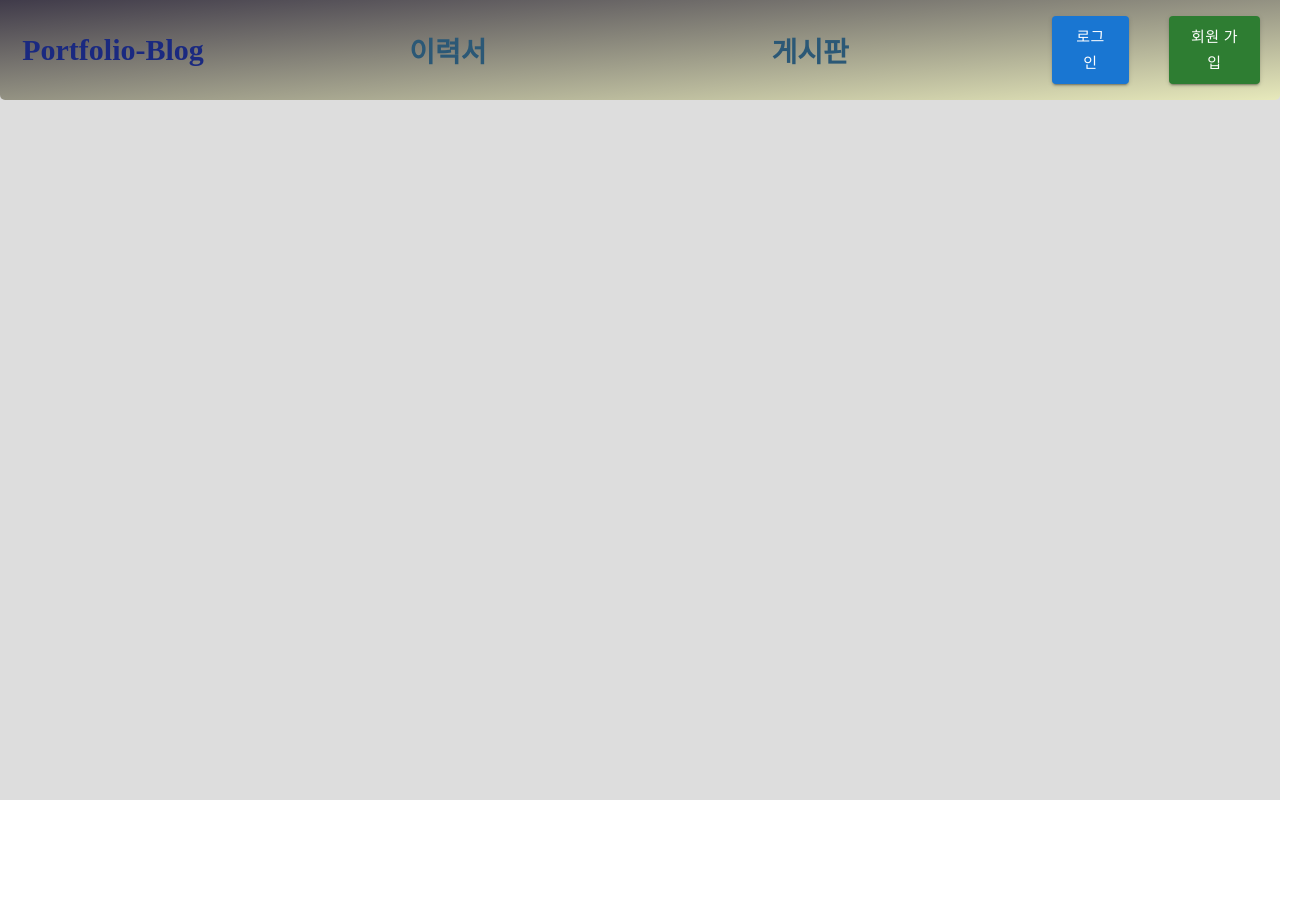
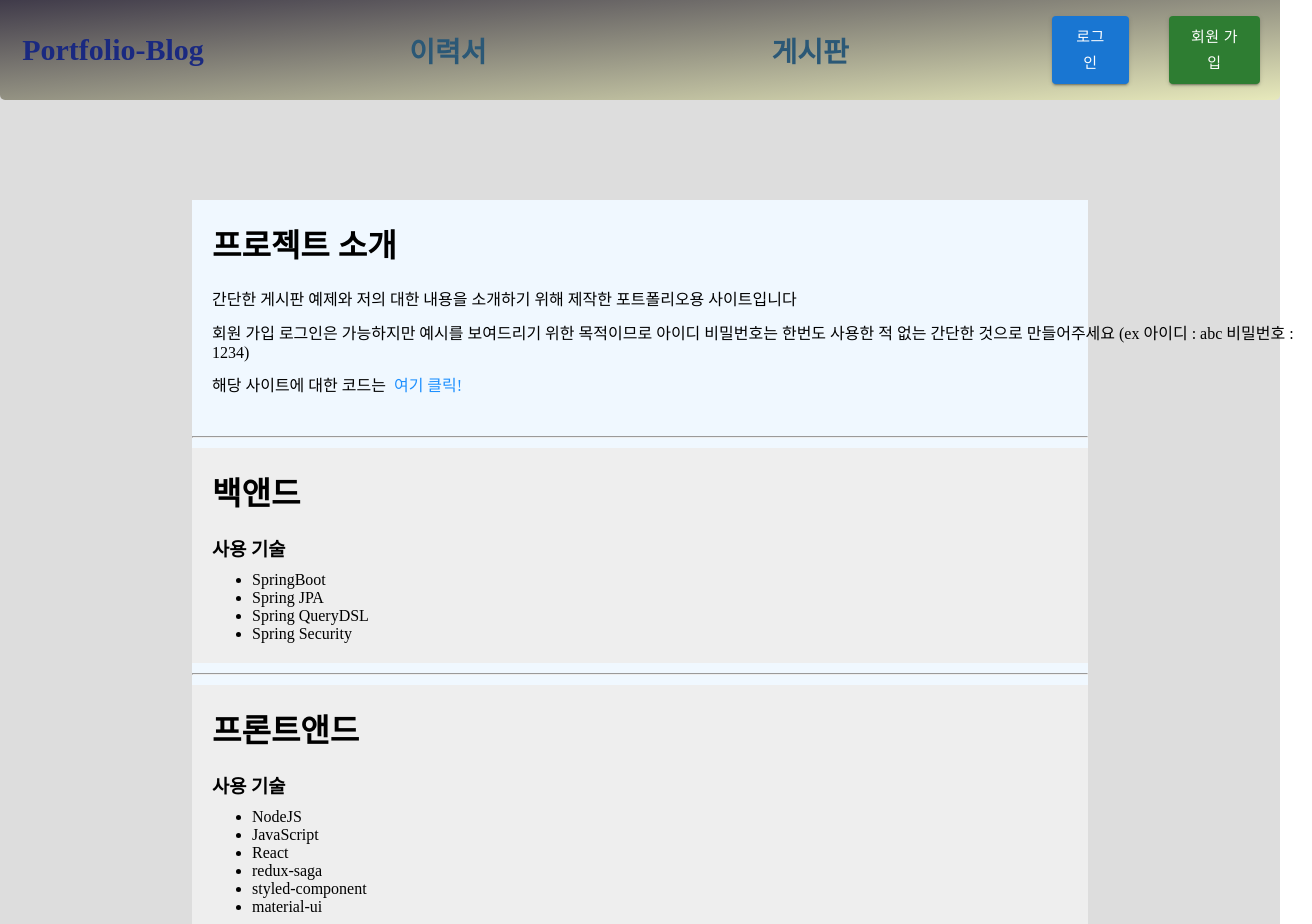
Before and after one commit to jeonghyeonkwon/protfolio-blog, a React (Create React App) app in the folder front-end/: page / in a window 1280 px wide. Shown: the top 924 px of the page, 1312 px wide, since content can reach past the window. Before the commit the page ends 800 px from the top, so only its background shows below. Built offline with nearby package versions, Linux system fonts and the light colour scheme.

Commit message:
프론트 인덱스 페이지 작성 완료

```diff
--- a/front-end/src/App.js
+++ b/front-end/src/App.js
@@ -4,11 +4,12 @@ import styled from "styled-components";
 import { Route } from "react-router-dom";
 const AppForm = styled.div`
   width: 100%;
-  height: 100vh;
+  height: 1200px;
   background-color: #ddd;
   display: flex;
+  flex-direction: column;
   /* align-items: center; */
-  justify-content: center;
+  /* justify-content: center; */
 `;
 function App() {
   return (
--- /dev/null
+++ b/front-end/src/containers/BodyFrame.jsx
@@ -0,0 +1,12 @@
+import React from "react";
+import styled from "styled-components";
+const BodyFrameForm = styled.div`
+  width: 100%;
+  /* background-color: yellowgreen; */
+  height: 1200px;
+`;
+function BodyFrame({ children }) {
+  return <BodyFrameForm>{children}</BodyFrameForm>;
+}
+
+export default BodyFrame;
--- a/front-end/src/containers/HeaderContainers.jsx
+++ b/front-end/src/containers/HeaderContainer.jsx
@@ -26,7 +26,7 @@ const MainTitle = styled.div`
   align-items: center;
   justify-content: center;
   &:hover {
-    color: black;
+    color: #0c4f8a;
     transition: 0.6s;
   }
 `;
--- /dev/null
+++ b/front-end/src/containers/MainContainer.jsx
@@ -0,0 +1,108 @@
+import React from "react";
+import styled from "styled-components";
+import { Link } from "react-router-dom";
+const MainContainerForm = styled.div`
+  width: 100%;
+  height: 100%;
+  /* background-color: crimson; */
+  display: flex;
+  justify-content: center;
+  align-items: center;
+`;
+const Intro = styled.div`
+  width: 70%;
+  height: 900px;
+  background-color: aliceblue;
+
+  & h1 {
+    display: inline-block;
+    margin-bottom: 20px;
+  }
+  & h3 {
+    margin-bottom: 10px;
+  }
+  & p {
+    width: 1100px;
+    margin-bottom: 10px;
+  }
+  & div {
+    padding: 20px;
+  }
+  & hr {
+    margin-bottom: 10px;
+  }
+
+  & a {
+    color: dodgerblue;
+    transition: 0.6s;
+    &:hover {
+      color: #0e0c8a;
+    }
+  }
+`;
+const SimpleIntro = styled.div`
+  margin-bottom: 10px;
+`;
+const DetailIntro = styled.div`
+  background-color: #eee;
+  margin-bottom: 10px;
+`;
+function MainContainer(props) {
+  return (
+    <MainContainerForm>
+      <Intro>
+        <SimpleIntro>
+          <h1>프로젝트 소개</h1>
+          <p>
+            간단한 게시판 예제와 저의 대한 내용을 소개하기 위해 제작한
+            포트폴리오용 사이트입니다
+          </p>
+          <p>
+            회원 가입 로그인은 가능하지만 예시를 보여드리기 위한 목적이므로
+            아이디 비밀번호는 한번도 사용한 적 없는 간단한 것으로 만들어주세요
+            (ex 아이디 : abc 비밀번호 : 1234)
+          </p>
+          <p>
+            해당 사이트에 대한 코드는 &nbsp;
+            <a href="https://github.com/jeonghyeonkwon">여기 클릭!</a>
+          </p>
+        </SimpleIntro>
+        <hr />
+        <DetailIntro>
+          <h1>백앤드</h1>
+          <h3>사용 기술</h3>
+          <ul>
+            <li>SpringBoot</li>
+            <li>Spring JPA</li>
+            <li>Spring QueryDSL</li>
+            <li>Spring Security</li>
+          </ul>
+        </DetailIntro>
+        <hr />
+        <DetailIntro>
+          <h1>프론트앤드</h1>
+          <h3>사용 기술</h3>
+          <ul>
+            <li>NodeJS</li>
+            <li>JavaScript</li>
+            <li>React</li>
+            <li>redux-saga</li>
+            <li>styled-component</li>
+            <li>material-ui</li>
+          </ul>
+        </DetailIntro>
+        <hr />
+        <DetailIntro>
+          <h1>etc...</h1>
+          <h3>사용 기술</h3>
+          <ul>
+            <li>git</li>
+            <li>docker</li>
+          </ul>
+        </DetailIntro>
+      </Intro>
+    </MainContainerForm>
+  );
+}
+
+export default MainContainer;
--- a/front-end/src/pages/MainPage.jsx
+++ b/front-end/src/pages/MainPage.jsx
@@ -1,9 +1,14 @@
 import React from "react";
-import HeaderContainer from "../containers/HeaderContainers";
+import BodyFrame from "../containers/BodyFrame";
+import HeaderContainer from "../containers/HeaderContainer";
+import MainContainer from "../containers/MainContainer";
 function MainPage(props) {
   return (
     <>
-      <HeaderContainer></HeaderContainer>
+      <HeaderContainer />
+      <BodyFrame>
+        <MainContainer />
+      </BodyFrame>
     </>
   );
 }
```
